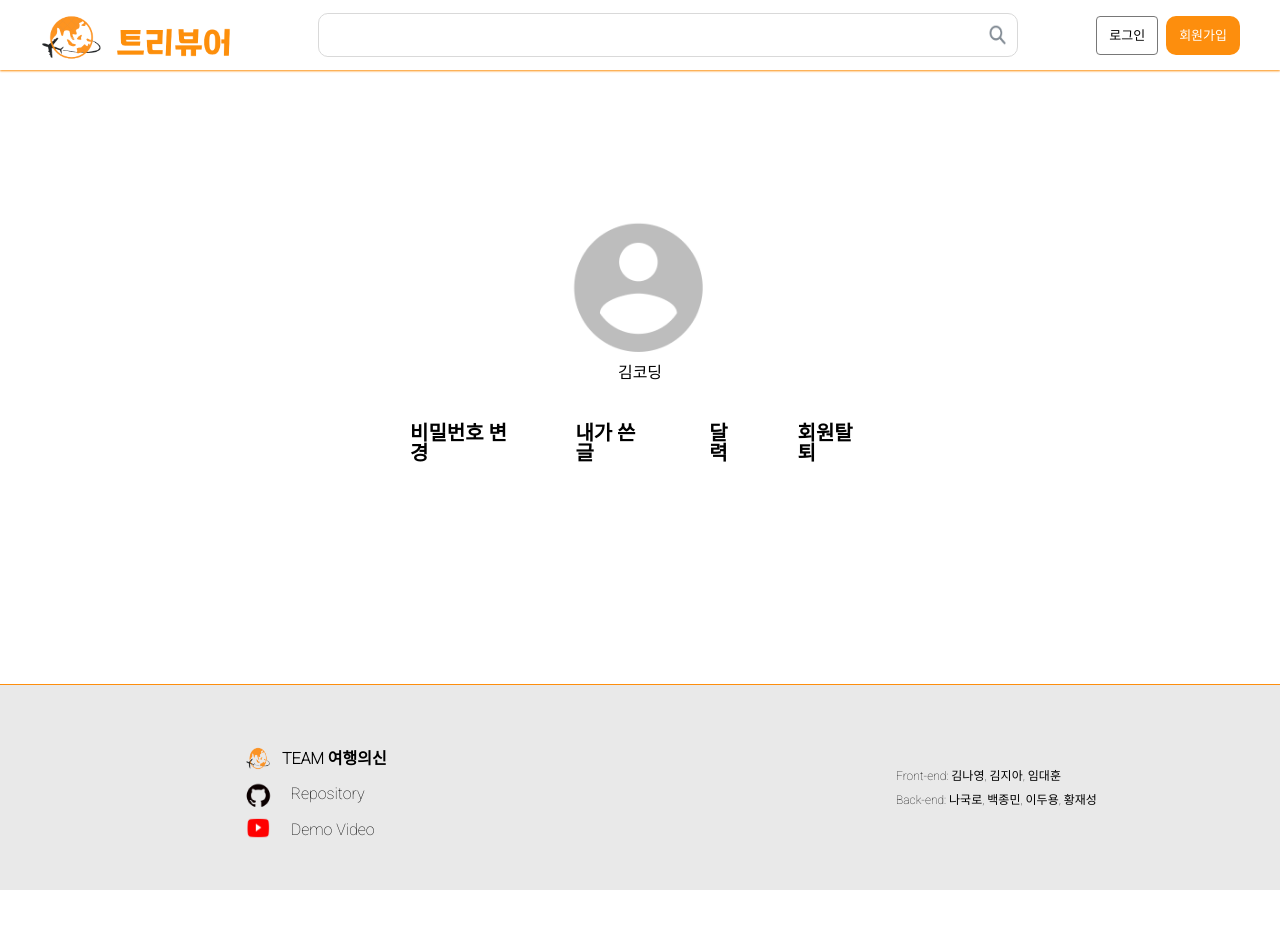
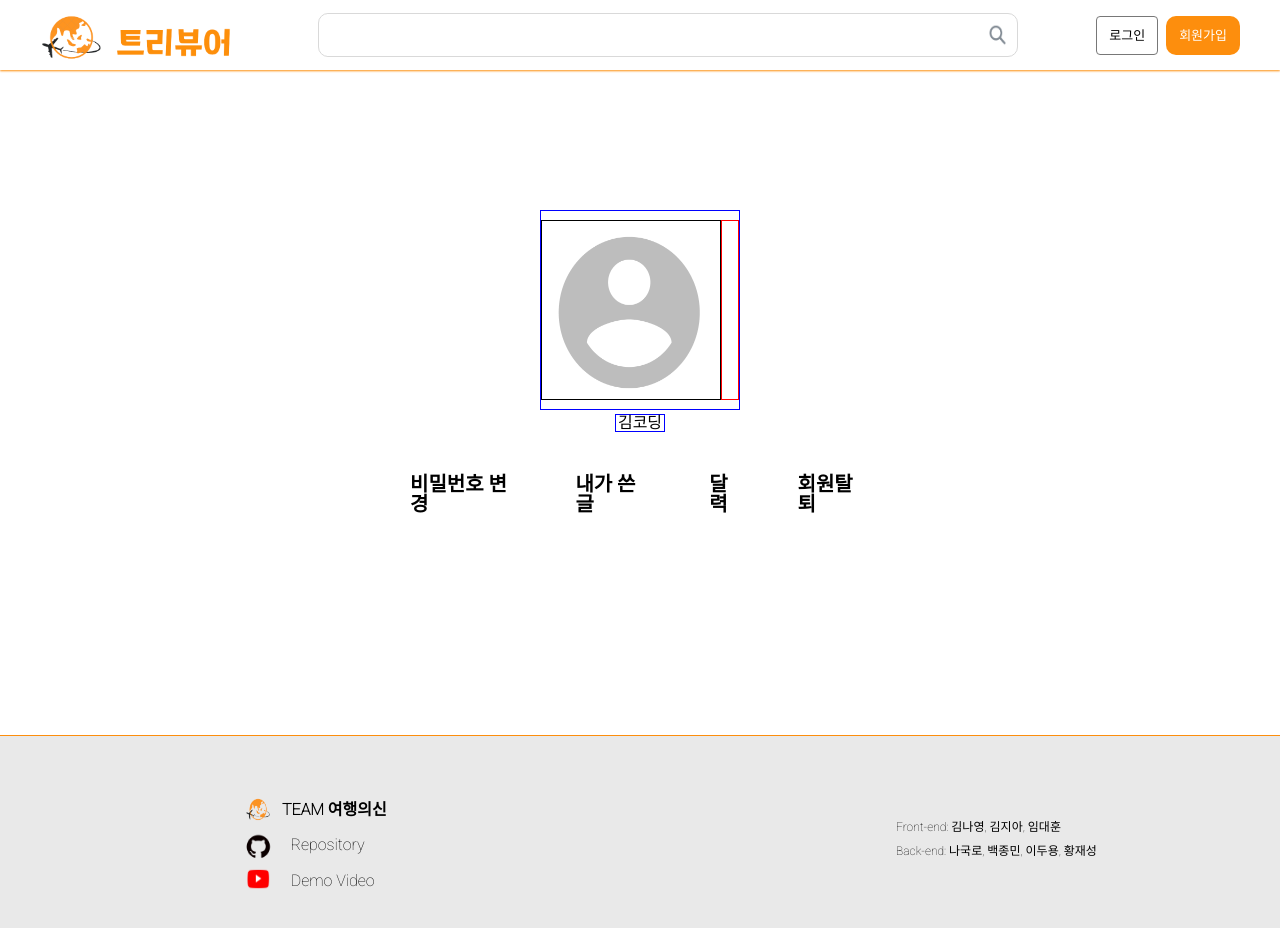
Before and after one commit to codestates-seb/seb42_main_028, a React (Create React App) app in the folder client/: page /mypage in a window 1280 px wide. Shown: the top 928 px of the page. Before the commit the page ends 890 px from the top, so only its background shows below. Built offline with nearby package versions, Linux system fonts and the light colour scheme.

Commit message:
feat:기능추가

```diff
--- a/client/src/pages/Mypage/Modaldelect.jsx
+++ b/client/src/pages/Mypage/Modaldelect.jsx
@@ -101,7 +101,7 @@ function Modaldelect({ onClose }) {
 	const handleDeleteAccount = async () => {
 		try {
 			const res = await axios.delete(
-				`${process.env.REACT_APP_SERVER_URL}/users/${1}`,
+				`${process.env.REACT_APP_SERVER_URL}/users/${user - id}`,
 				{
 					headers: {
 						Authorization: token,
--- a/client/src/pages/Mypage/Mypage.jsx
+++ b/client/src/pages/Mypage/Mypage.jsx
@@ -5,6 +5,7 @@ import Password from './Password';
 import Mywriting from './Mywriting';
 import Calender from './Calender';
 import Membership from './Membership';
+import Profile from './Profile';
 import profile from '../../assets/profile.png';
 // import axios from 'axios';
 
@@ -17,16 +18,37 @@ const Container = styled.div`
 	flex-direction: column;
 	/* border: 1px solid blue; */
 `;
-
-const ProfileImg = styled.img`
-	width: 30%;
-	/* height: auto; */
+const Box = styled.div`
+	width: 200px;
+	height: 200px;
 	display: flex;
 	justify-content: center;
 	align-items: center;
 	text-align: center;
 	margin: 4px auto 4px auto;
-	/* border: 1px solid red; */
+	border: 1px solid blue;
+`;
+
+const ProfileImg = styled.img`
+	width: 180px;
+	height: 180px;
+	display: flex;
+	justify-content: center;
+	align-items: center;
+	text-align: center;
+	margin: 4px auto 4px auto;
+	border: 1px solid black;
+`;
+
+const ProfileButton = styled.div`
+	width: 180px;
+	height: 180px;
+	display: flex;
+	justify-content: center;
+	align-items: center;
+	text-align: center;
+	margin: 4px auto 4px auto;
+	border: 1px solid red;
 `;
 
 const Name = styled.div`
@@ -39,6 +61,7 @@ const Name = styled.div`
 	align-items: center;
 	text-align: center;
 	font-size: 16px;
+	border: 1px solid blue;
 `;
 //이름변경버튼 4개 묶음
 const NavBox = styled.div`
@@ -76,6 +99,14 @@ const NavButton = styled.div`
 
 function Mypage() {
 	const [menu, setMenu] = useState('');
+
+	// const [fileImg, setFileimg] = useState();
+
+	// const saveFileImg = (e) => {
+	// 	//파일 저장
+	// 	setFileimg(URL.createObjectURL(e.target.files[0]));
+	// };
+
 	// const navigate = useNavigate();
 	// const [isOpen, setIsOpen] = useState(false);
 
@@ -94,7 +125,7 @@ function Mypage() {
 					: '없음'}
 			</ProfileImg> */}
 			<Container>
-				{/* 파일업로드 부분 찾아서
+				{/* 안도면 이거 살려서 파일업로드 부분 찾아서
 				<ProfileImg onClick={() => navigate('/review')} src={profile} /><ProfileImg onClick={() => navigate('/review')} src={profile} /> */}
 
 				{/* <ProfileImg
@@ -102,8 +133,20 @@ function Mypage() {
 				></ProfileImg> */}
 
 				{/* <ProfileImg onClick={onClickProfileImg}>변경</ProfileImg> */}
+				{/* <ProfileImgButton> */}
+				<Box>
+					<ProfileImg src={profile} />
+					{/* </ProfileImgButton> */}
 
-				<ProfileImg src={profile} />
+					{/* <ProfileImg
+					onClick={() => setMenu('프로필 이미지 변경')}
+					src={profile}
+				/> */}
+
+					<ProfileButton
+						onClick={() => setMenu('프로필 이미지 변경')}
+					></ProfileButton>
+				</Box>
 				<Name>김코딩</Name>
 				<NavBox>
 					<NavButton onClick={() => setMenu('비밀번호 수정')}>
@@ -118,7 +161,7 @@ function Mypage() {
 
 					<NavButton onClick={() => setMenu('회원탈퇴')}>회원탈퇴</NavButton>
 				</NavBox>
-
+				{menu === '프로필 이미지 변경' && <Profile />}
 				{menu === '비밀번호 수정' && <Password />}
 				{menu === '내가 쓴 글' && <Mywriting />}
 				{menu === '달력' && <Calender />}
--- a/client/src/pages/Mypage/Profile.jsx
+++ b/client/src/pages/Mypage/Profile.jsx
@@ -0,0 +1,44 @@
+import React, { useState } from 'react';
+import styled from 'styled-components';
+// import { useNavigate } from 'react-router-dom';
+import profile from '../../assets/profile.png';
+
+const ProfileImg = styled.img`
+	width: 30%;
+	/* height: auto; */
+	display: flex;
+	justify-content: center;
+	align-items: center;
+	text-align: center;
+	margin: 4px auto 4px auto;
+	/* border: 1px solid red; */
+`;
+
+function Profile() {
+	// const [menu, setMenu] = useState('');
+
+	const [fileImg] = useState();
+
+	const saveFileImg = (e) => {
+		//파일 저장
+		URL.createObjectURL(e.target.files[0]);
+	};
+
+	return (
+		<>
+			{/* <ProfileImg src={profile} /> */}
+			<ProfileImg>
+				{fileImg && (
+					<ProfileImg alt='simple' src={fileImg} style={{ margin: 'auto' }} />
+				)}
+				<input
+					name='imgUpload'
+					type='file'
+					accept='image/*'
+					onChange={saveFileImg}
+				/>
+			</ProfileImg>
+		</>
+	);
+}
+export default Profile;
```
